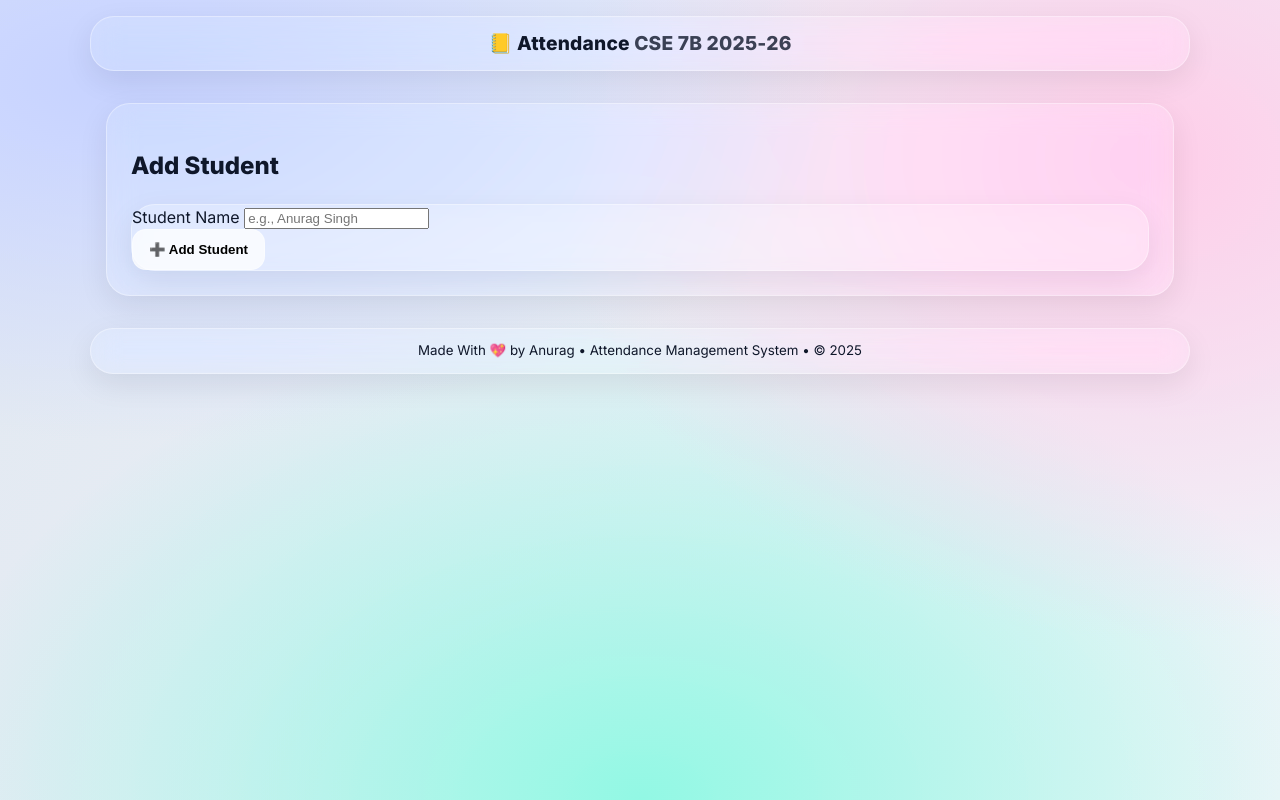
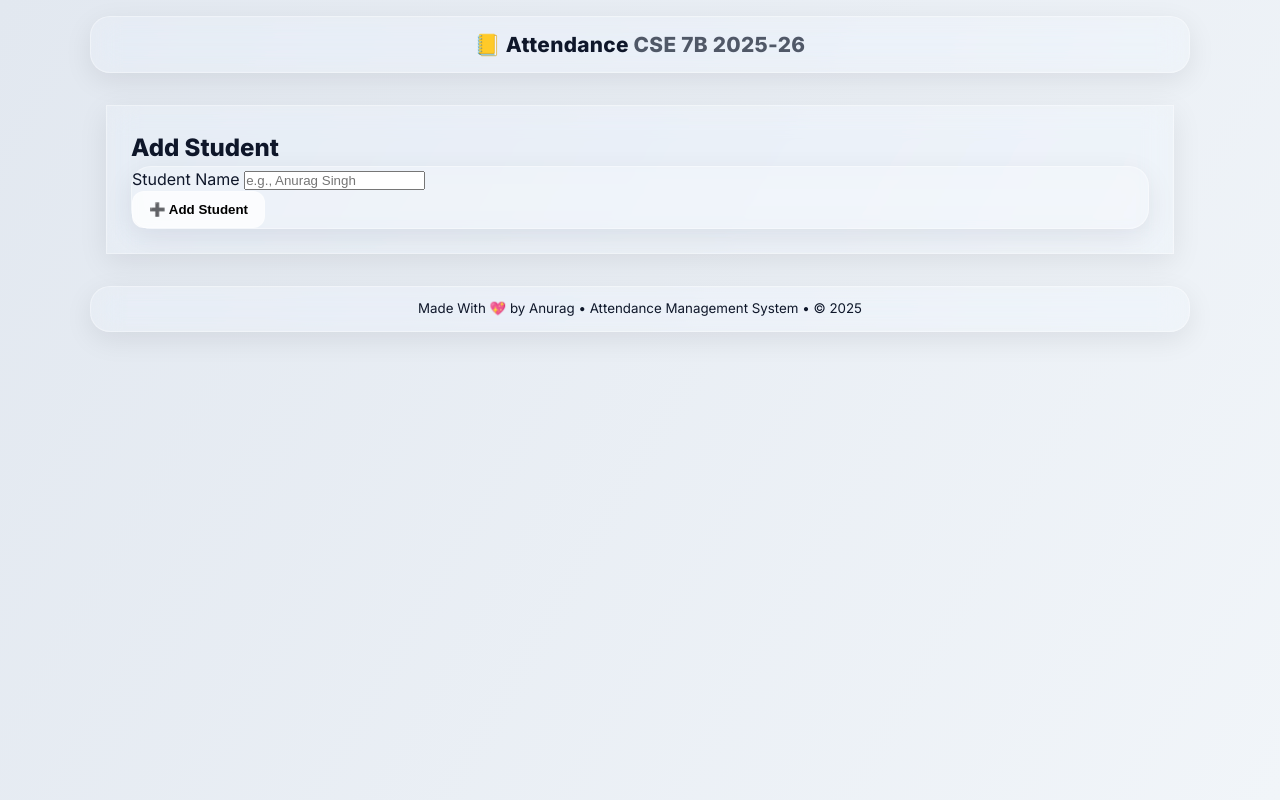
Before and after one commit to Anurag-M1/Personal-Attendence-System, a Flask app: page /add_student in a window 1280 px wide. Run offline with Flask 3, Linux system fonts and the light colour scheme; some libraries are stand-ins or nearby versions.

Commit message:
Update styles.css

```diff
--- a/static/styles.css
+++ b/static/styles.css
@@ -3,21 +3,23 @@
   --glass-brd: rgba(255, 255, 255, 0.35);
   --txt: #0f172a;
   --muted: #334155;
-  --radius: 18px;
+  --radius: 16px;
 }
 
 * {
   box-sizing: border-box;
+  margin: 0;
+  padding: 0;
 }
 
 html,
 body {
   height: 100%;
-  margin: 0;
   font-family: Inter, sans-serif;
   color: var(--txt);
   line-height: 1.5;
   overflow-x: hidden;
+  background: linear-gradient(120deg, #e2e8f0, #f1f5f9);
 }
 
 .bg {
@@ -25,34 +27,39 @@ body {
   inset: 0;
   background: radial-gradient(1200px 600px at 10% 10%, #c7d2fe 0%, transparent 60%),
     radial-gradient(1000px 800px at 90% 20%, #fbcfe8 0%, transparent 60%),
-    radial-gradient(1200px 800px at 50% 100%, #99f6e4 0%, transparent 60%),
-    linear-gradient(120deg, #e2e8f0, #f1f5f9);
+    radial-gradient(1200px 800px at 50% 100%, #99f6e4 0%, transparent 60%);
   filter: saturate(1.1);
   z-index: -2;
 }
 
+/* Nav + Footer */
 .nav,
 .footer {
   max-width: 1100px;
-  margin: 16px auto 0;
-  padding: 12px 16px;
+  margin: 16px auto;
+  padding: 12px 20px;
   border-radius: var(--radius);
   display: flex;
-  justify-content: center; /* Centered the brand */
+  justify-content: center;
   align-items: center;
   text-align: center;
 }
 
 .brand {
   font-weight: 800;
-  letter-spacing: 0.2px;
-  font-size: 1.2rem;
+  font-size: 1.3rem;
+  letter-spacing: 0.3px;
 }
 
 .brand span {
-  opacity: 0.8;
+  opacity: 0.7;
 }
 
+.footer {
+  margin: 32px auto;
+}
+
+/* Containers */
 .container {
   max-width: 1100px;
   margin: 32px auto;
@@ -63,61 +70,96 @@ body {
   background: var(--glass-bg);
   border: 1px solid var(--glass-brd);
   backdrop-filter: blur(14px) saturate(1.4);
-  box-shadow: 0 10px 30px rgba(2, 8, 23, 0.08);
-  border-radius: calc(var(--radius) + 6px);
+  box-shadow: 0 8px 28px rgba(2, 8, 23, 0.08);
+  border-radius: calc(var(--radius) + 4px);
+  transition: all 0.3s ease;
 }
 
 .card {
   padding: 24px;
+  border-radius: inherit;
 }
 
+/* Tables */
 .table-wrap {
-  overflow: auto;
+  overflow-x: auto;
 }
 
 .table {
   width: 100%;
-  border-collapse: separate;
-  border-spacing: 0;
-  border-radius: 16px;
+  border-collapse: collapse;
+  border-radius: var(--radius);
   overflow: hidden;
 }
 
 .table thead th {
-  padding: 12px;
-  background: rgba(255, 255, 255, 0.55);
+  padding: 14px;
+  background: rgba(255, 255, 255, 0.65);
   border-bottom: 1px solid var(--glass-brd);
+  text-align: left;
+  font-weight: 600;
+  font-size: 0.95rem;
   position: sticky;
   top: 0;
+  backdrop-filter: blur(12px);
 }
 
 .table tbody td {
   padding: 12px;
-  border-bottom: 1px solid rgba(255, 255, 255, 0.35);
+  border-bottom: 1px solid rgba(255, 255, 255, 0.3);
+  font-size: 0.9rem;
 }
 
+/* Align "Present/Absent" right on desktop */
+.table tbody tr {
+  display: grid;
+  grid-template-columns: 2fr 1fr 1fr auto;
+  align-items: center;
+}
+
+.table tbody td:last-child {
+  justify-self: end;
+}
+
+@media (max-width: 768px) {
+  .table tbody tr {
+    grid-template-columns: 1fr;
+    gap: 8px;
+    padding: 12px 0;
+  }
+
+  .table tbody td {
+    border: none;
+    padding: 6px 0;
+  }
+
+  .table tbody td:last-child {
+    justify-self: start;
+  }
+}
+
+/* Buttons */
 .btn {
-  padding: 12px 16px;
-  border: none;
-  border-radius: 14px;
-  font-weight: 700;
+  padding: 10px 16px;
+  border: 1px solid var(--glass-brd);
+  border-radius: 12px;
+  font-weight: 600;
   cursor: pointer;
   background: rgba(255, 255, 255, 0.75);
-  border: 1px solid var(--glass-brd);
-  transition: transform 0.15s ease, box-shadow 0.2s ease,
-    background 0.2s ease;
+  transition: all 0.25s ease;
 }
 
 .btn:hover {
-  transform: translateY(-1px);
-  box-shadow: 0 10px 22px rgba(2, 8, 23, 0.12);
+  transform: translateY(-2px);
+  box-shadow: 0 8px 20px rgba(2, 8, 23, 0.12);
   background: rgba(255, 255, 255, 0.85);
 }
 
+/* Export Section */
 .export-section {
   display: flex;
-  gap: 20px;
   flex-wrap: wrap;
+  gap: 16px;
   margin-top: 28px;
 }
 
@@ -142,12 +184,7 @@ body {
 .export-section input[type="date"] {
   margin-top: 4px;
   padding: 8px 10px;
-  border-radius: 12px;
+  border-radius: 10px;
   border: 1px solid var(--glass-brd);
   background: rgba(255, 255, 255, 0.55);
 }
-
-.footer {
-  margin: 24px auto 32px;
-  justify-content: center;
-}
```
